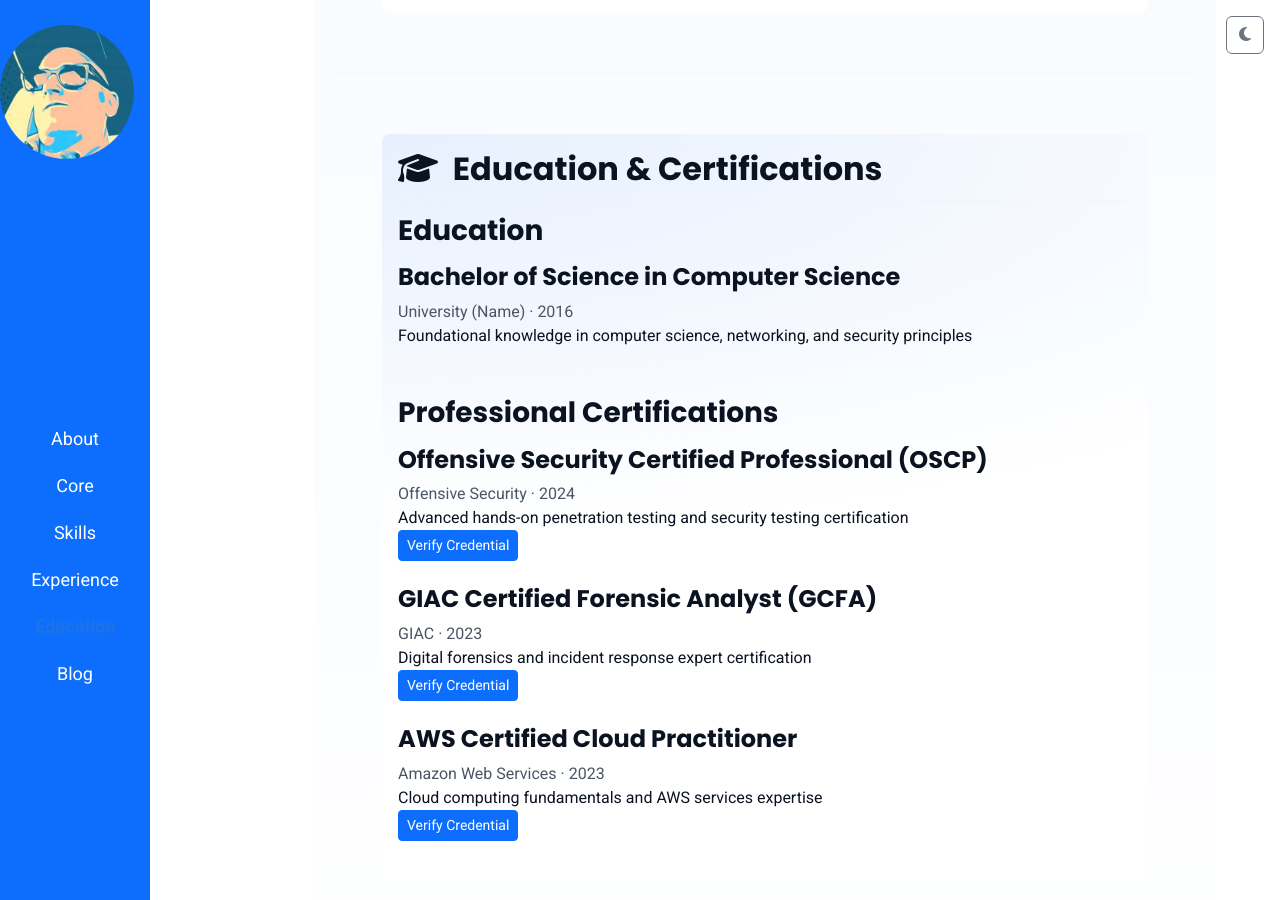
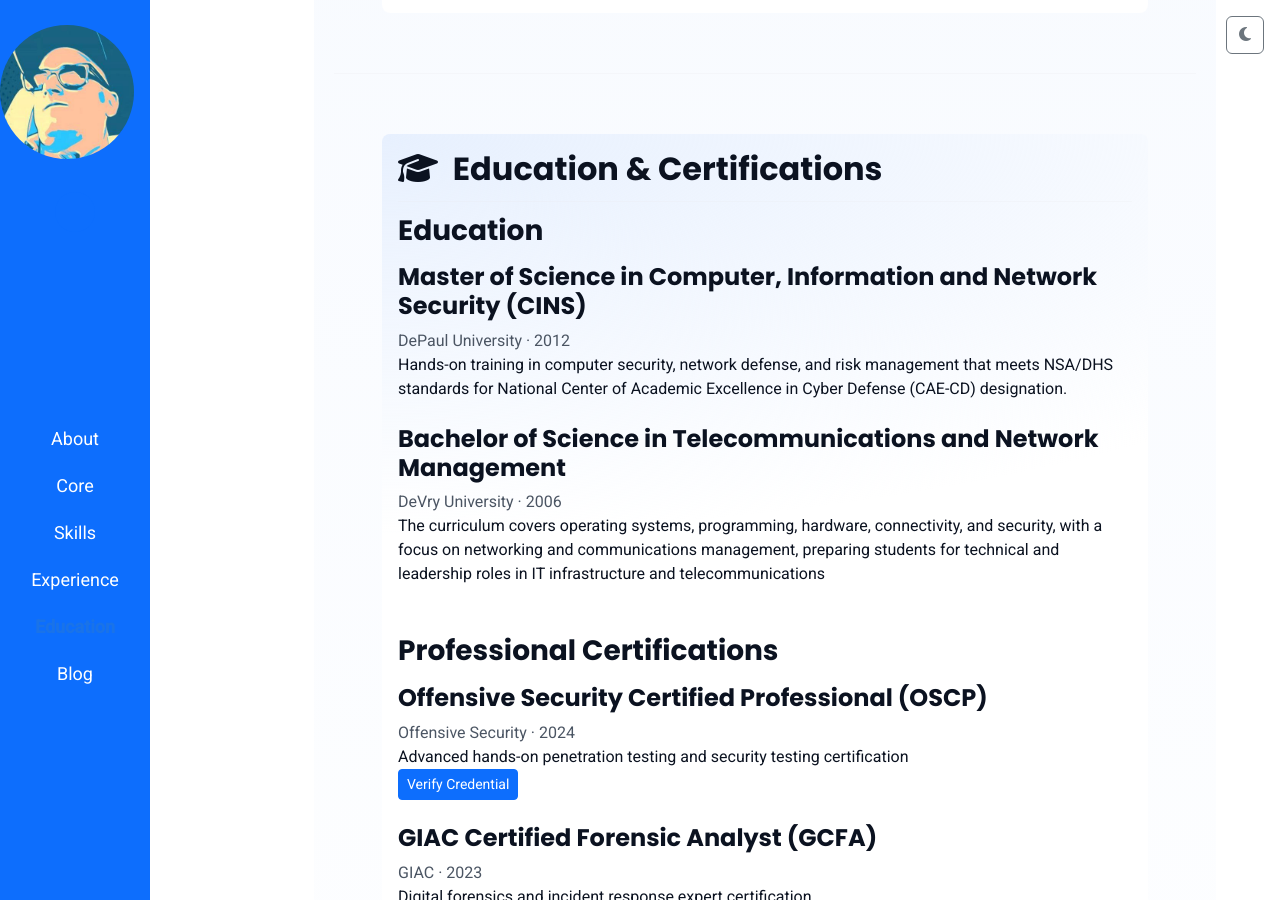
Before and after one commit to tim-salvador/tim-salvador.github.io, a Jekyll site: the page built from index.md, in a window 1280 px wide and 900 px high, scrolled down 3852 px. Built offline with Jekyll 4.4.1, drawn with Linux system fonts in a browser that asks for light colours; nearby versions of some CDN libraries; a script that is not in the unit is left out.

Commit message:
Update education details with Master's degree
Added a Master's degree in Computer, Information and Network Security from DePaul University and updated the Bachelor's degree details.

```diff
--- a/_data/education.yml
+++ b/_data/education.yml
@@ -1,11 +1,17 @@
 # Education and certifications
 
 education:
+  - degree: "Master of Science"
+    field: "Computer, Information and Network Security (CINS)"
+    school: "DePaul University"
+    year: "2012"
+    description: "Hands-on training in computer security, network defense, and risk management that meets NSA/DHS standards for National Center of Academic Excellence in Cyber Defense (CAE-CD) designation."
+
   - degree: "Bachelor of Science"
-    field: "Computer Science"
-    school: "University (Name)"
-    year: "2016"
-    description: "Foundational knowledge in computer science, networking, and security principles"
+    field: "Telecommunications and Network Management"
+    school: "DeVry University"
+    year: "2006"
+    description: "The curriculum covers operating systems, programming, hardware, connectivity, and security, with a focus on networking and communications management, preparing students for technical and leadership roles in IT infrastructure and telecommunications"
 
 certifications:
   - name: "Offensive Security Certified Professional (OSCP)"
```
